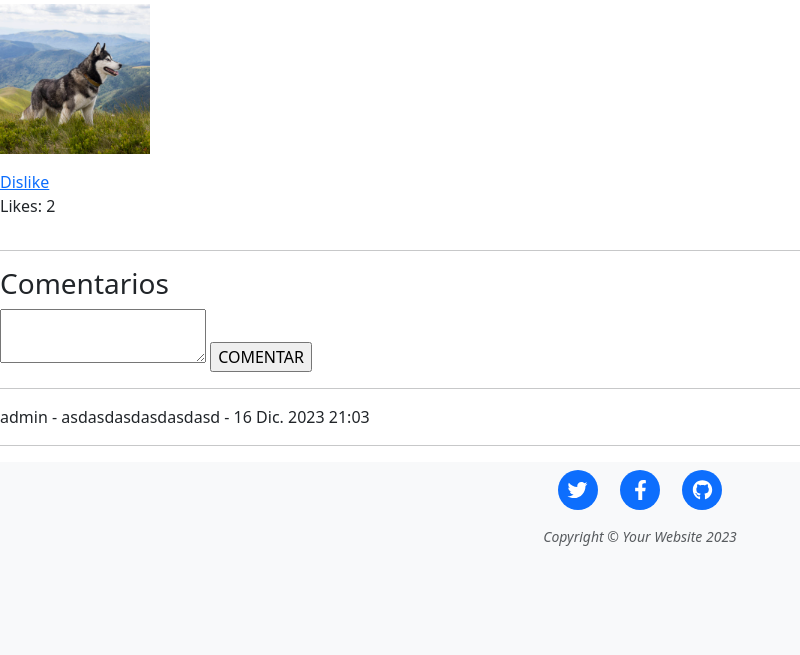
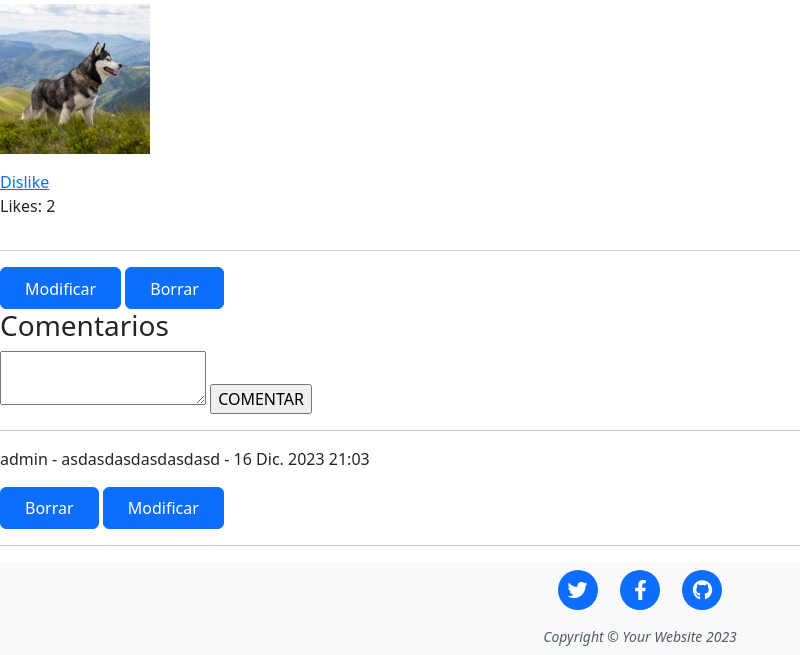
Before and after one commit to Xacled/Proyecto-Final, a Django app: page /noticias/Detalle/9 in a window 1280 px wide. Shown: the part 1148-1803 px from the top of the page, without its empty margins (0-800 px from the left). Before the commit the page ends 1694 px from the top, so only its background shows below. Run offline with Django 4.2, Linux system fonts and the light colour scheme; a user stored in the database is signed in; data comes from the database, SQL or seed files in the repository; both versions use the stored data as it was after the commit; some libraries are stand-ins or nearby versions.

Commit message:
modificar y borrar comentarios

```diff
--- a/templates/noticias/detalle_noticia.html
+++ b/templates/noticias/detalle_noticia.html
@@ -19,6 +19,12 @@
   <p>Likes: {{ likes }}</p>
   <hr />
   <div>
+    {% if request.user.is_authenticated %}
+          {% if user.id == noticias.0.usuario.pk or user.is_colab %}
+          <a class="btn btn-primary" href="{% url 'noticias:modificar_noticia' noticia.pk %}">Modificar</a>
+          <a class="btn btn-primary" href="{% url 'noticias:borrar_noticia' noticia.pk %}">Borrar</a>
+          {% endif %}
+          {% endif %}
     <h3>Comentarios</h3>
     {% if request.user.is_authenticated %}
       <form method="POST" action="{% url 'comentarios:agregar' noticia.pk %}">
@@ -38,6 +44,14 @@
     {% endif %} {% endcomment %} {% for comentario in comentarios %}
       <p>{{ comentario.usuario.username }} - {{ comentario.contenido }} -
         {{ comentario.fecha_creacion }}</p>
+        {% if request.user.is_authenticated %}
+          {% if user.id == comentario.usuario.pk or user.is_colab %}
+          <a class="btn btn-primary" href="{% url 'comentarios:borrar_comentario' comentario.pk %}">Borrar</a>
+          {% endif %}
+          {% if user.id == comentario.usuario.pk%}
+          <a class="btn btn-primary" href="{% url 'comentarios:modificar_comentario' comentario.pk %}">Modificar</a>
+          {% endif %}
+          {% endif %}
       <hr />
     {% endfor %}
   </div>
```
Also changed, not shown: Proyecto/db.sqlite3, templates/usuarios/modificar_perfil.html (added), templates/usuarios/perfil.html (added).
